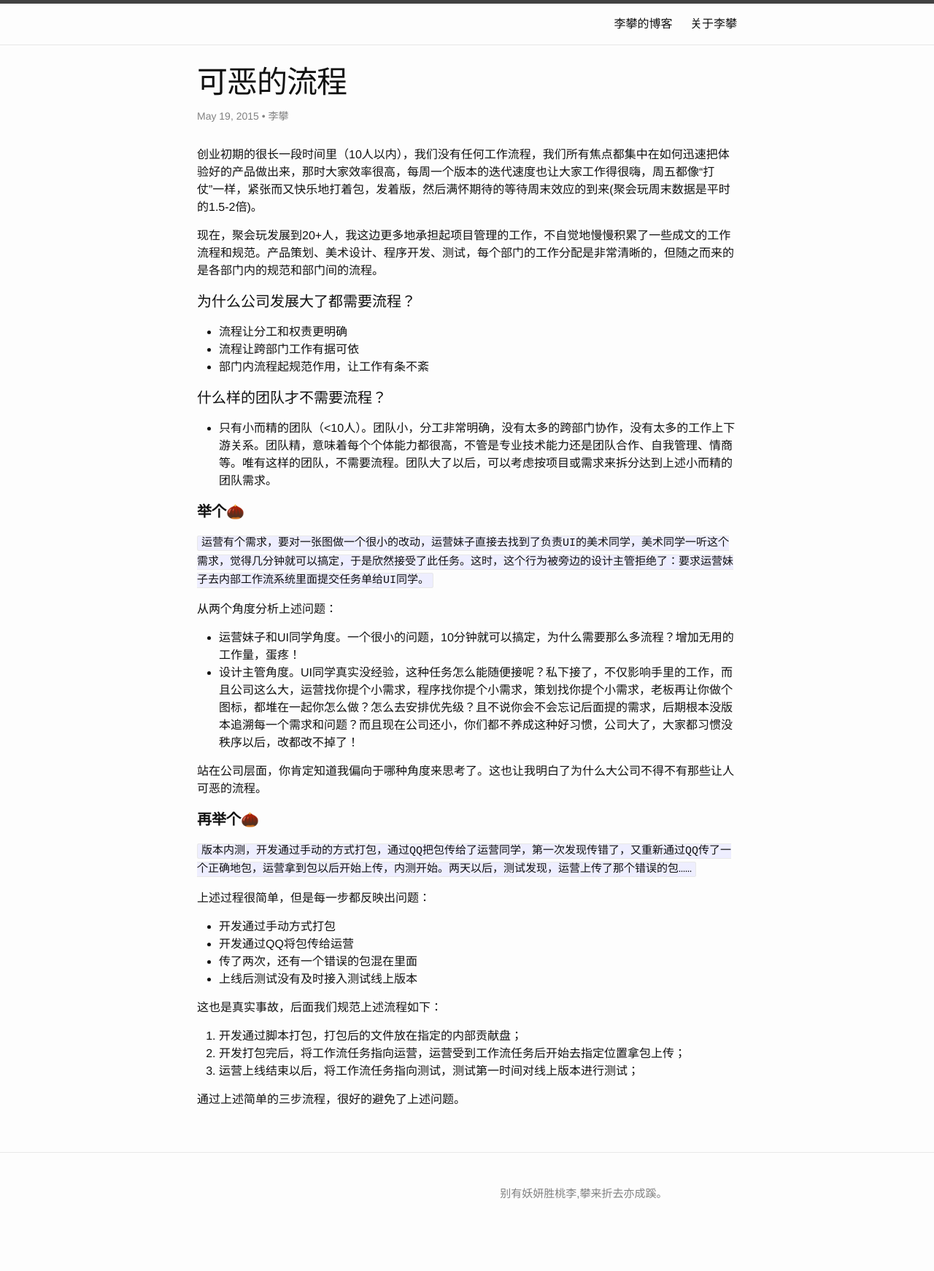
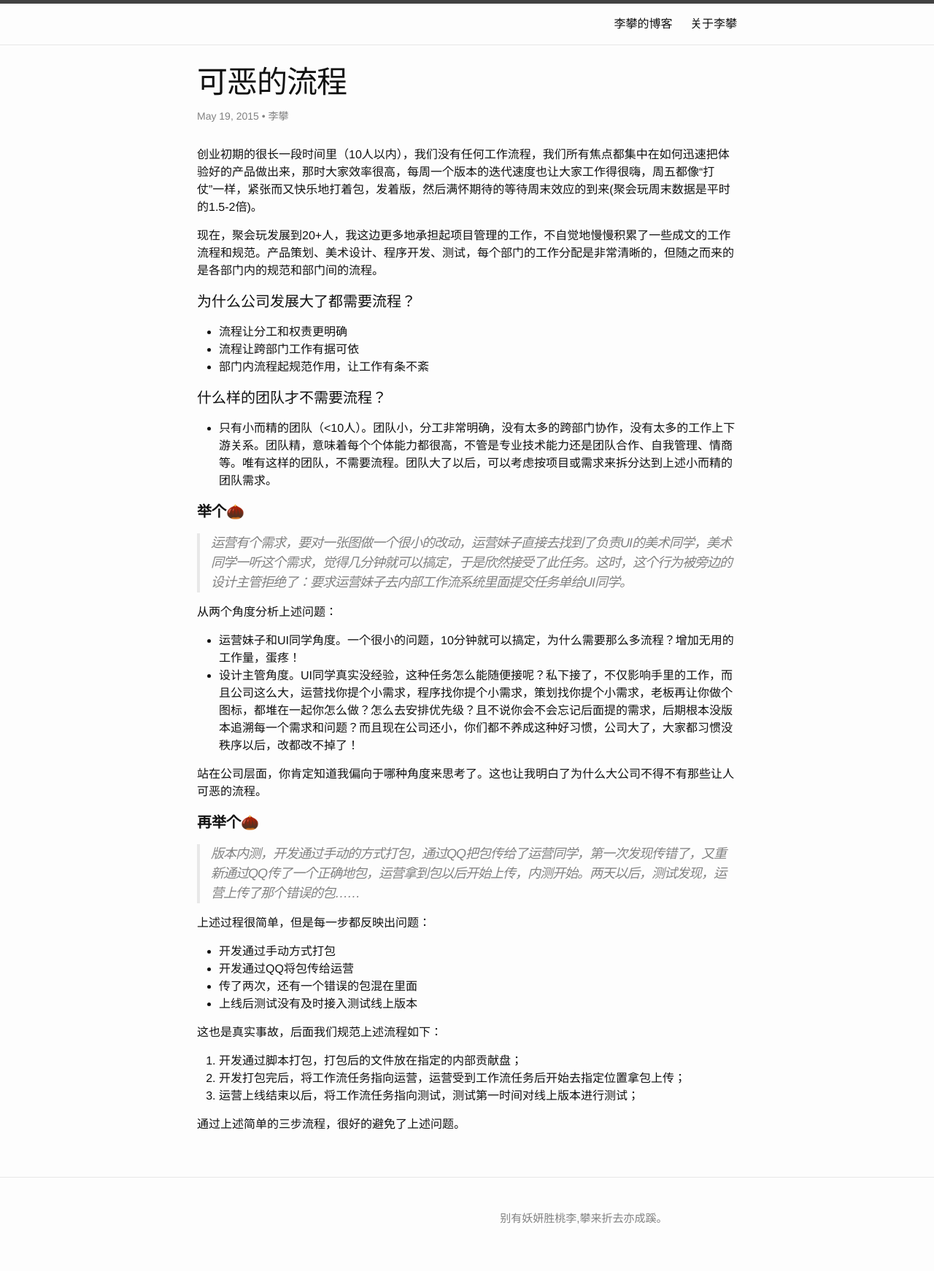
Before and after one commit to iamlipan/iamlipan.github.io, a Jekyll site: the page built from _posts/2015-05-19-fucking-workflow.md, in a window 1280 px wide. Shown: the whole page at 73% size. Built offline with Jekyll 4.4.1, drawn with Linux system fonts in a browser that asks for light colours; before the commit the page ends 1707 px from its top, so only the background shows below that.

Commit message:
modify layout

```diff
--- a/_posts/2015-05-19-fucking-workflow.md
+++ b/_posts/2015-05-19-fucking-workflow.md
@@ -22,7 +22,7 @@
 - 只有小而精的团队（<10人）。团队小，分工非常明确，没有太多的跨部门协作，没有太多的工作上下游关系。团队精，意味着每个个体能力都很高，不管是专业技术能力还是团队合作、自我管理、情商等。唯有这样的团队，不需要流程。团队大了以后，可以考虑按项目或需求来拆分达到上述小而精的团队需求。
 
 ####**举个🌰**
-`运营有个需求，要对一张图做一个很小的改动，运营妹子直接去找到了负责UI的美术同学，美术同学一听这个需求，觉得几分钟就可以搞定，于是欣然接受了此任务。这时，这个行为被旁边的设计主管拒绝了：要求运营妹子去内部工作流系统里面提交任务单给UI同学。`
+>运营有个需求，要对一张图做一个很小的改动，运营妹子直接去找到了负责UI的美术同学，美术同学一听这个需求，觉得几分钟就可以搞定，于是欣然接受了此任务。这时，这个行为被旁边的设计主管拒绝了：要求运营妹子去内部工作流系统里面提交任务单给UI同学。
 
 从两个角度分析上述问题：
 
@@ -32,7 +32,7 @@
 站在公司层面，你肯定知道我偏向于哪种角度来思考了。这也让我明白了为什么大公司不得不有那些让人可恶的流程。
 
 ####**再举个🌰**
-`版本内测，开发通过手动的方式打包，通过QQ把包传给了运营同学，第一次发现传错了，又重新通过QQ传了一个正确地包，运营拿到包以后开始上传，内测开始。两天以后，测试发现，运营上传了那个错误的包……`
+>版本内测，开发通过手动的方式打包，通过QQ把包传给了运营同学，第一次发现传错了，又重新通过QQ传了一个正确地包，运营拿到包以后开始上传，内测开始。两天以后，测试发现，运营上传了那个错误的包……
 
 上述过程很简单，但是每一步都反映出问题：
 
```
